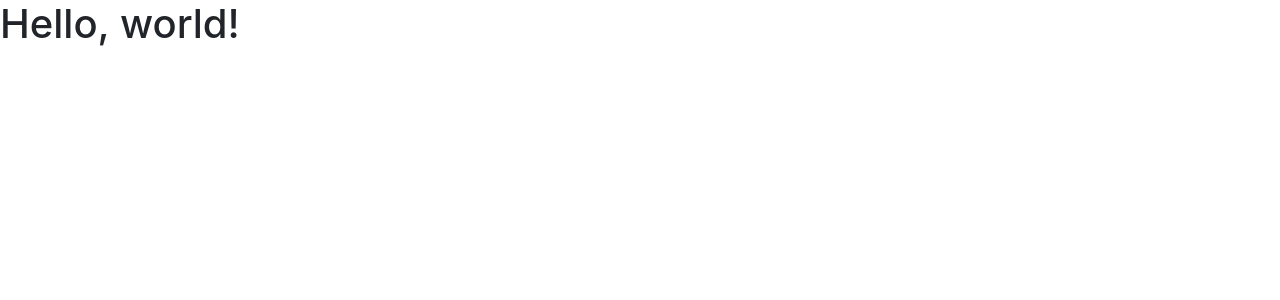
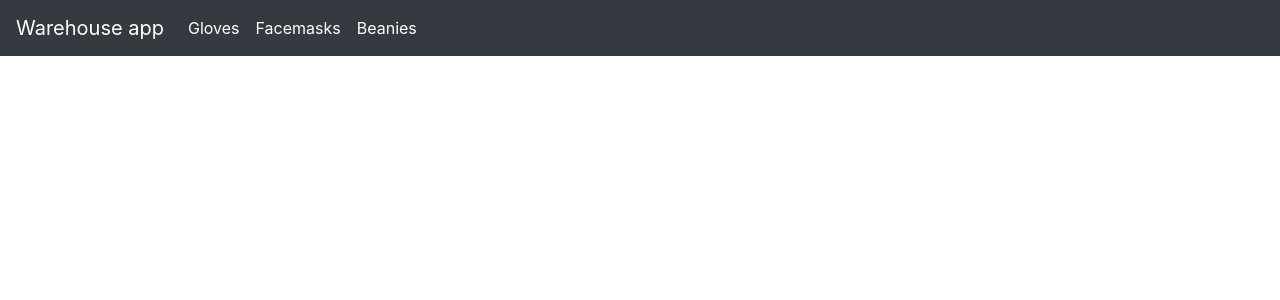
Before and after one commit to hm-tuomaala/reactor-assignment-2021, a Flask app: page / in a window 1280 px wide. Shown: the top 300 px of the page. Run offline with Flask 2, Linux system fonts and the light colour scheme; some libraries are stand-ins or nearby versions.

Commit message:
Create the basic interface

```diff
--- a/templates/base.html
+++ b/templates/base.html
@@ -0,0 +1,47 @@
+<!doctype html>
+<html lang="en">
+  <head>
+    <!-- Required meta tags -->
+    <meta charset="utf-8">
+    <meta name="viewport" content="width=device-width, initial-scale=1, shrink-to-fit=no">
+
+    <!-- Bootstrap CSS -->
+    <link rel="stylesheet" href="https://stackpath.bootstrapcdn.com/bootstrap/4.3.1/css/bootstrap.min.css" integrity="sha384-ggOyR0iXCbMQv3Xipma34MD+dH/1fQ784/j6cY/iJTQUOhcWr7x9JvoRxT2MZw1T" crossorigin="anonymous">
+
+    <title>{% block title %} {% endblock %}</title>
+  </head>
+  <body>
+    <nav class="navbar navbar-expand-md navbar-dark fixed-top bg-dark">
+        <a class="navbar-brand" href="{{ url_for('index') }}">Warehouse app</a>
+        <button class="navbar-toggler" type="button" data-toggle="collapse" data-target="#navbarNav" aria-controls="navbarNav" aria-expanded="false" aria-label="Toggle navigation">
+            <span class="navbar-toggler-icon"></span>
+        </button>
+        <div class="collapse navbar-collapse" id="navbarNav">
+            <ul class="navbar-nav">
+            <li class="nav-item active">
+                <a class="nav-link" href="{{ url_for('gloves') }}">Gloves</a>
+            </li>
+            </ul>
+            <ul class="navbar-nav">
+            <li class="nav-item active">
+                <a class="nav-link" href="{{ url_for('facemasks') }}">Facemasks</a>
+            </li>
+            </ul>
+            <ul class="navbar-nav">
+            <li class="nav-item active">
+                <a class="nav-link" href="{{ url_for('beanies') }}">Beanies</a>
+            </li>
+            </ul>
+        </div>
+    </nav>
+    <div class="container">
+        {% block content %} {% endblock %}
+    </div>
+
+    <!-- Optional JavaScript -->
+    <!-- jQuery first, then Popper.js, then Bootstrap JS -->
+    <script src="https://code.jquery.com/jquery-3.3.1.slim.min.js" integrity="sha384-q8i/X+965DzO0rT7abK41JStQIAqVgRVzpbzo5smXKp4YfRvH+8abtTE1Pi6jizo" crossorigin="anonymous"></script>
+    <script src="https://cdnjs.cloudflare.com/ajax/libs/popper.js/1.14.7/umd/popper.min.js" integrity="sha384-UO2eT0CpHqdSJQ6hJty5KVphtPhzWj9WO1clHTMGa3JDZwrnQq4sF86dIHNDz0W1" crossorigin="anonymous"></script>
+    <script src="https://stackpath.bootstrapcdn.com/bootstrap/4.3.1/js/bootstrap.min.js" integrity="sha384-JjSmVgyd0p3pXB1rRibZUAYoIIy6OrQ6VrjIEaFf/nJGzIxFDsf4x0xIM+B07jRM" crossorigin="anonymous"></script>
+  </body>
+</html>
--- a/templates/index.html
+++ b/templates/index.html
@@ -1,22 +1,5 @@
-<!doctype html>
-<html lang="en">
-  <head>
-    <!-- Required meta tags -->
-    <meta charset="utf-8">
-    <meta name="viewport" content="width=device-width, initial-scale=1, shrink-to-fit=no">
+{% extends 'base.html' %}
 
-    <!-- Bootstrap CSS -->
-    <link rel="stylesheet" href="https://maxcdn.bootstrapcdn.com/bootstrap/4.0.0/css/bootstrap.min.css" integrity="sha384-Gn5384xqQ1aoWXA+058RXPxPg6fy4IWvTNh0E263XmFcJlSAwiGgFAW/dAiS6JXm" crossorigin="anonymous">
-
-    <title>Hello, world!</title>
-  </head>
-  <body>
-    <h1>Hello, world!</h1>
-
-    <!-- Optional JavaScript -->
-    <!-- jQuery first, then Popper.js, then Bootstrap JS -->
-    <script src="https://code.jquery.com/jquery-3.2.1.slim.min.js" integrity="sha384-KJ3o2DKtIkvYIK3UENzmM7KCkRr/rE9/Qpg6aAZGJwFDMVNA/GpGFF93hXpG5KkN" crossorigin="anonymous"></script>
-    <script src="https://cdnjs.cloudflare.com/ajax/libs/popper.js/1.12.9/umd/popper.min.js" integrity="sha384-ApNbgh9B+Y1QKtv3Rn7W3mgPxhU9K/ScQsAP7hUibX39j7fakFPskvXusvfa0b4Q" crossorigin="anonymous"></script>
-    <script src="https://maxcdn.bootstrapcdn.com/bootstrap/4.0.0/js/bootstrap.min.js" integrity="sha384-JZR6Spejh4U02d8jOt6vLEHfe/JQGiRRSQQxSfFWpi1MquVdAyjUar5+76PVCmYl" crossorigin="anonymous"></script>
-  </body>
-</html>
+{% block content %}
+    <h1>{% block title %} Warehouse app {% endblock %}</h1>
+{% endblock %}
```
